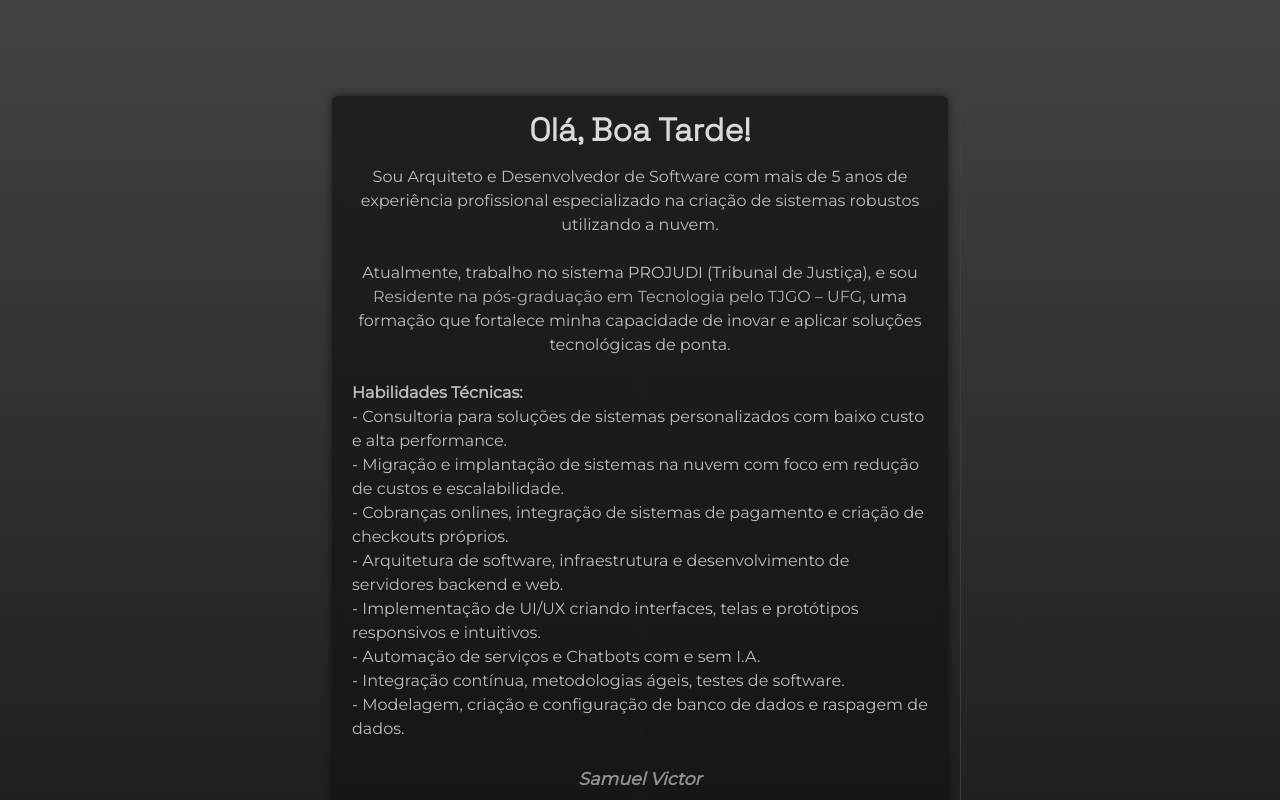
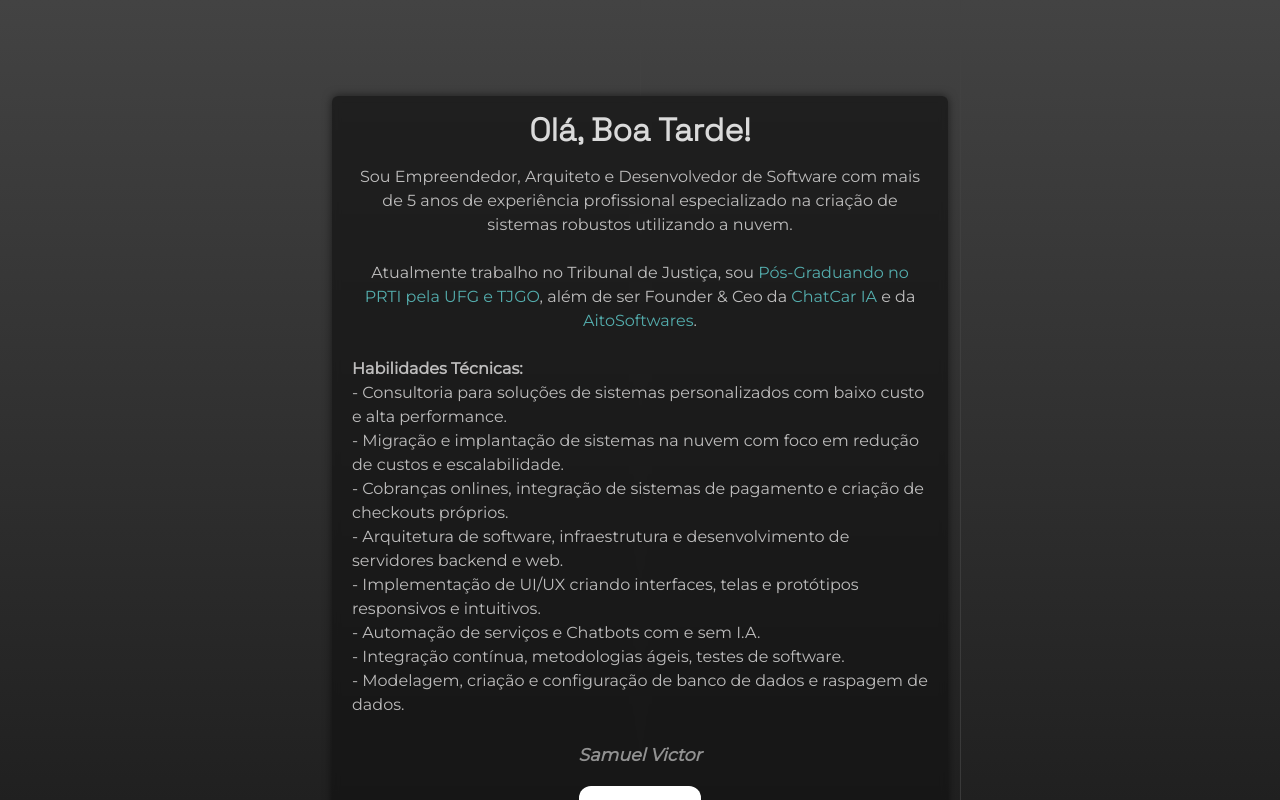
Before and after one commit to samuelvictorol/portfolio, an Angular app: page /sobre in a window 1280 px wide. Built offline with nearby package versions, Linux system fonts and the light colour scheme; a web font is replaced by a local one.

Commit message:
update aito softwares

```diff
--- a/src/app/portfolio/portfolio.component.ts
+++ b/src/app/portfolio/portfolio.component.ts
@@ -17,14 +17,14 @@ export class PortfolioComponent {
   }
 
    projects = [
+     { title: 'AITO SOFTWARES', desc: 'Migramos seus sistemas para a nuvem com foco em redução de custos, automação de rotinas e IA no WhatsApp para captar leads e vender mais. Tudo isso sem parar a operação atual.', img: 'https://aitosoftwares.com/favicon-bg.png', url: 'https://aitosoftwares.com/' , },
+     { title: 'SUS - AGHU', desc: 'O Aplicativo de Gestão para Hospitais Universitários (AGHU) é um sistema de gestão hospitalar e prontuário eletrônico disponível para uso gratuito no Sistema Único de Saúde (SUS).', url: 'https://www.gov.br/ebserh/pt-br/governanca/plataformas-e-tecnologias/aghu/', img: 'assets/aghu.png', },
+     { title: 'Eletro Nogueira', desc: 'Criação de IA para SDR no whatsapp, criação da landing page, otimização contínua de SEO e migração de sistema para a nuvem com foco em redução de custos.', url:'https://eletronogueira.com.br', img:'https://eletronogueira.com.br/assets/store2.png',},
+     { title: 'PROJUDI - TJGO', desc: 'Software de processo eletrônico mantido pelo Conselho Nacional de Justiça e em franca expansão em todos os estados do Brasil. Após a sua popularização, o CNJ passou a chamá-lo também de Sistema CNJ. ', url: 'https://projudi.tjgo.jus.br/', img: 'https://www.tjpr.jus.br/documents/18319/11254383/0001.jpg/3dc9d0e8-ea31-e722-6f1e-af291265595a?t=1500576620840&imageThumbnail=3'},
+     { title: 'Sistema de Tarifas - BASA', img:'assets/basa.png', url:"https://www.bancoamazonia.com.br/tarifas-bancarias", desc: 'Sistema de Tarifas para o Banco da Amazônia utilizando Vue3, Spring e SQL Server. Gerenciamento de pacotes de serviçoes e tarifas bancárias, desde o desenvolvimento até a integração contínua.', },
      { title: 'ChatCar I.A.', desc: 'Transforme Conversas em Vendas com o ChatCar. Registre sua loja e seu estoque com facilidade na plataforma. Seu cliente é atendido 24h com IA, recebe informações e gera interesse. O ChatCar te entrega contatos com intenção real de compra e sugestões de abordagem.', url: 'https://chatcar.me/ia', img: 'assets/chatcar.png', },
-     { title: 'Eletro Nogueira', desc: 'Criação de IA para SDR no whatsapp, criação da landing page, otimização contínua de SEO e migração de sistema para a nuvem com foco em redução de custos.', url:'https://eletronogueira.com.br', img:'https://eletronogueira.com.br/assets/store2.png',},
-     { title: 'PROJUDI - TJGO', desc: 'oftware de processo eletrônico mantido pelo Conselho Nacional de Justiça e em franca expansão em todos os estados do Brasil. Após a sua popularização, o CNJ passou a chamá-lo também de Sistema CNJ. ', url: 'https://projudi.tjgo.jus.br/', img: 'https://novogerenciador.tjma.jus.br/storage/portalweb/20012015_1349.jpg'},
-     { title: 'SUS - AGHU', desc: 'O Aplicativo de Gestão para Hospitais Universitários (AGHU) é um sistema de gestão hospitalar e prontuário eletrônico disponível para uso gratuito no Sistema Único de Saúde (SUS).', url: 'https://www.gov.br/ebserh/pt-br/governanca/plataformas-e-tecnologias/aghu/', img: 'assets/aghu.png', },
-     { title: 'Sistema de Tarifas - BASA', img:'assets/basa.png', url:"https://www.bancoamazonia.com.br/tarifas-bancarias", desc: 'Sistema de Tarifas para o Banco da Amazônia utilizando Vue3, Spring e SQL Server. Gerenciamento de pacotes de serviçoes e tarifas bancárias, desde o desenvolvimento até a integração contínua.', },
      { title: 'Midnight Tickets', desc: 'Bilheteria Online com as menores taxas do mercado, diversas features para monitoramento de eventos e venda de ingressos personalizados utilizando a api do Mercado Pago.', url:'https://midnightickets.netlify.app/', img:'assets/mid.png',},
      { title: 'Vitrine de Jóias - CAIXA', desc: 'É o ambiente virtual onde são expostos os bens que serão disponibilizados para venda e que foram dados em garantia nas operações de Penhor da CAIXA. As garantias são levadas a leilão para a recuperação do crédito concedido ao cliente tomador, todas elas, vinculadas a contratos não liquidados no prazo acordado..', url:'https://vitrinedejoias.caixa.gov.br/Paginas/default.aspx', img:'assets/sievjCaixaImg.png',},
-     { title: 'Protótipos de Alta Fidelidade', desc: 'Protótipos de uma aplicação web de alta fidelidade, de forma que seja possível: pesquisar, incluir, alterar e excluir (CRUD) conhecimentos e certificações dos colaboradores da Cast Group, a fim de facilitar a visualização de forma visual e intuitiva para os gestores responsáveis.', img: 'assets/prot.png', url: 'https://github.com/samuelvictorol/PrototipoFigma-CastGroup' , },
      { img:'assets/solarsystem.png', title: 'Sistema Solar 3D', desc: 'Uma viagem pelo Sistema Solar em 3D utilizando Vue3 e Three.js com técnicas avançadas de programação frontend', url:'https://sistema-solar-3js.netlify.app/'  },
      { title: `Instituto Átika`, desc: 'Este projeto social sem fins lucrativos incentiva crianças e adolescentes sem condições financeiras a praticar esportes como o futvôlei. Os produtos vendidos serão revertidos em doações. A landing page foi desenvolvida com responsividade. O deploy automatizado garante atualizações rápidas e seguras.', url:'https://institutoatika.org/', img:'assets/atika.png',},
 
--- a/src/app/sobre/sobre.component.html
+++ b/src/app/sobre/sobre.component.html
@@ -3,8 +3,9 @@
         <div class="sobre-text animate__animated animate__fadeInDown">
             <h1 style="text-align:center">Olá, {{ saudacao }}!</h1>
             <p style="text-align:center;font-size:1rem">
-                Sou Arquiteto e Desenvolvedor de Software com mais de 5 anos de experiência profissional especializado na criação de sistemas robustos utilizando a nuvem.
-                <br><br> Atualmente, trabalho no sistema PROJUDI (Tribunal de Justiça), e sou <a style="color:white" target="_blank" href="https://www.instagram.com/prti_go/">Residente na pós-graduação em Tecnologia pelo TJGO – UFG</a>, uma formação que fortalece minha capacidade de inovar e aplicar soluções tecnológicas de ponta.
+                Sou Empreendedor, Arquiteto e Desenvolvedor de Software com mais de 5 anos de experiência profissional especializado na criação de sistemas robustos utilizando a nuvem.
+                <br><br> Atualmente trabalho no Tribunal de Justiça, sou
+                <a style="color:rgb(116, 255, 255)" target="_blank" href="https://prti.inf.ufg.br/">Pós-Graduando no PRTI pela UFG e TJGO</a>, além de ser Founder & Ceo da <a style="color:rgb(116, 255, 255)" target="_blank" href="https://chatcar.me/">ChatCar IA</a> e da <a style="color:rgb(116, 255, 255)" target="_blank" href="https://AitoSoftwares.com/">AitoSoftwares</a>.
                 <br>
             </p>
             <p style="text-align:left;font-size:1rem">
```
